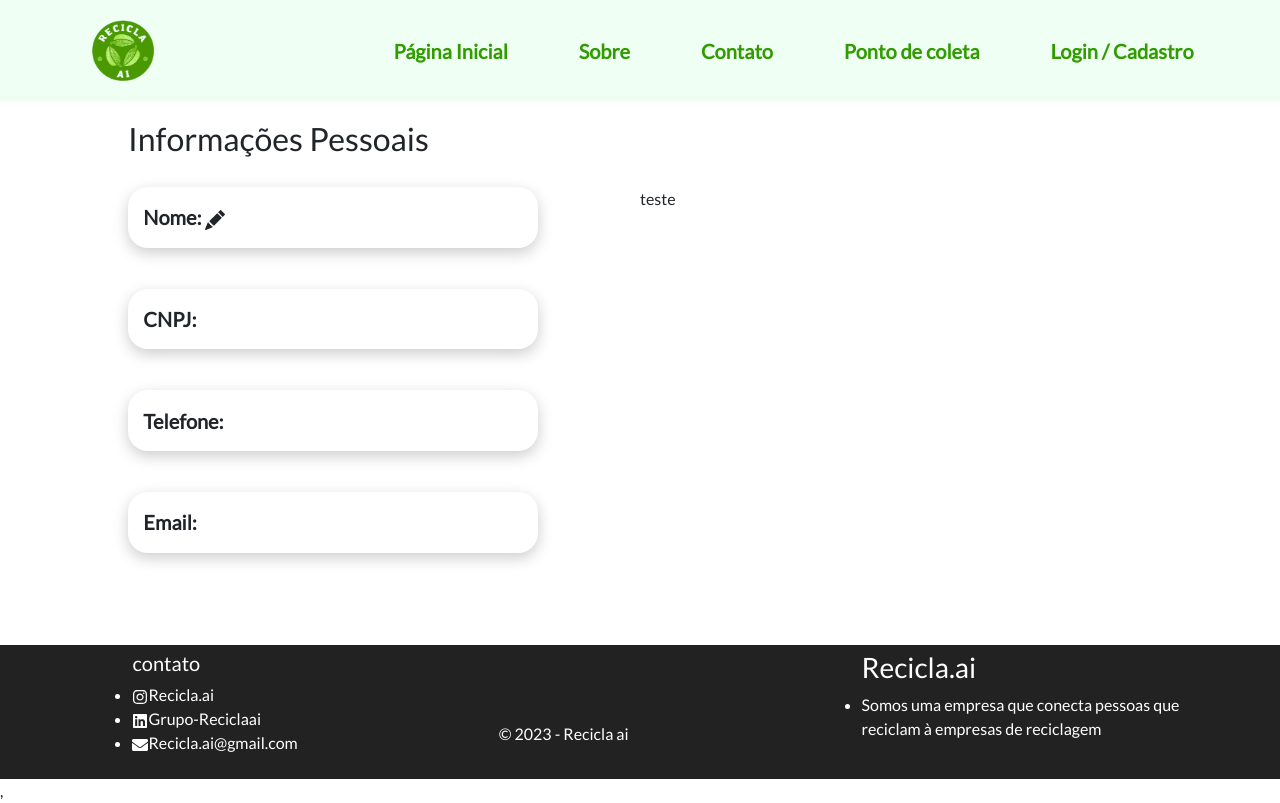
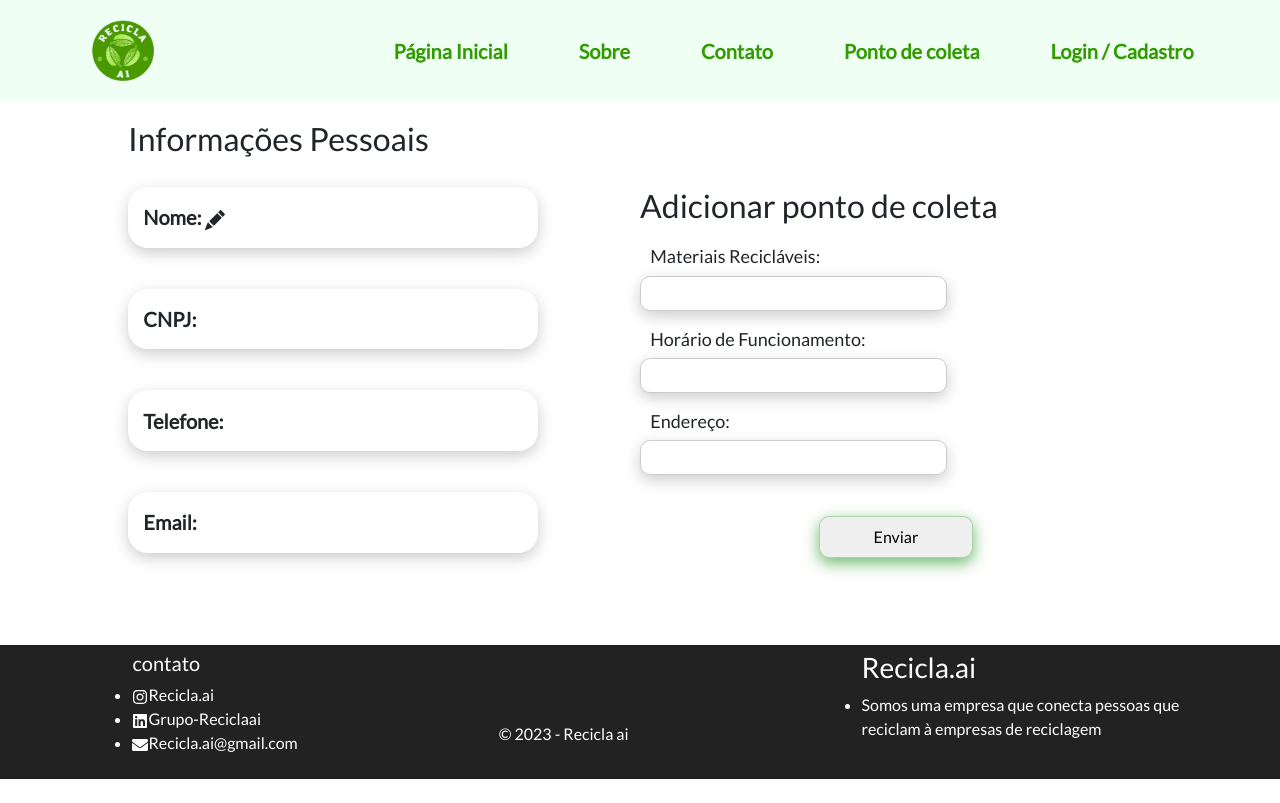
Before and after one commit to ThiagoS1lva/PGM6-Resilia, a React (Vite) app: page /perfil in a window 1280 px wide. Built offline with nearby package versions, Linux system fonts and the light colour scheme; no server answers.

Commit message:
Perfil empresa

```diff
--- a/frontend/main.jsx
+++ b/frontend/main.jsx
@@ -8,7 +8,7 @@ ReactDOM.createRoot(document.getElementById('root')).render(
     <BrowserRouter>
       <React.StrictMode>
         <App />
-      </React.StrictMode>,
+      </React.StrictMode>
     </BrowserRouter>
 
 )
--- a/frontend/src/pages/Perfil.jsx
+++ b/frontend/src/pages/Perfil.jsx
@@ -7,6 +7,9 @@ import { BsFillPencilFill } from 'react-icons/bs';
 function Perfil() {
     const { infoCliente, infoEmpresa } = useContext(Context);
     const [endereco, setEndereco] = useState(null)
+    const [materiaisReciclaveis, setMateriaisReciclaveis] = useState('');
+    const [horarioFuncionamento, setHorarioFuncionamento] = useState('');
+    const [endereco1, setEndereco1] = useState('');
 
     useEffect(() => {
         fetch(`https://viacep.com.br/ws/${infoCliente.cep}/json/`)
@@ -16,6 +19,32 @@ function Perfil() {
     }, []);
 
 
+    const enviarColeta = async () => {
+        try {
+            const response = await fetch('http://localhost:3000/Coleta', {
+                method: 'POST',
+                headers: { 'Content-Type': 'application/json' },
+                body: JSON.stringify({
+                    materiais_reciclaveis: materiaisReciclaveis,
+                    horario_funcionamento: horarioFuncionamento,
+                    endereco: endereco1,
+                    cnpj: infoEmpresa.cnpj
+                })
+            });
+
+            if (response.ok) {
+                console.log('Dados enviados com sucesso!');
+            } else {
+                console.error('Erro ao enviar os dados!');
+            }
+        } catch (error) {
+            console.error(`Erro ao enviar os dados: ${error.message}`);
+        }
+    };
+
+
+
+
     return (
         <>
             <div className={styles.container}>
@@ -23,7 +52,7 @@ function Perfil() {
                 <div className={styles.containerInfo}>
                     <div className={styles.containerInfo1}>
 
-                        <p><b> Nome:</b> {Object.keys(infoCliente).length === 0 ? infoEmpresa.nome : infoCliente.username} <BsFillPencilFill/></p>
+                        <p><b> Nome:</b> {Object.keys(infoCliente).length === 0 ? infoEmpresa.nome : infoCliente.username} <BsFillPencilFill /></p>
 
                         <p style={{ display: 'flex' }}>{Object.keys(infoCliente).length === 0 ? <b>CNPJ: </b> : <b>CEP: </b>}  {Object.keys(infoCliente).length === 0 ? infoEmpresa.cnpj : endereco.cep}</p>
 
@@ -37,10 +66,24 @@ function Perfil() {
                         {Object.keys(infoCliente).length === 0 ?
 
 
-                        <div>teste</div>
+                            <div className={styles.containerColeta}>
+                                <h2>Adicionar ponto de coleta</h2>
+                                <div className={styles.formulario}>
+                                    <label htmlFor="materiaisReciclaveis">Materiais Recicláveis:</label>
+                                    <input type="text" id="materiaisReciclaveis" value={materiaisReciclaveis} onChange={e => setMateriaisReciclaveis(e.target.value)} />
+
+                                    <label htmlFor="horarioFuncionamento">Horário de Funcionamento:</label>
+                                    <input type="text" id="horarioFuncionamento" value={horarioFuncionamento} onChange={e => setHorarioFuncionamento(e.target.value)} />
+
+                                    <label htmlFor="endereco">Endereço:</label>
+                                    <input type="text" id="endereco" value={endereco1} onChange={e => setEndereco1(e.target.value)} />
+
+                                    <button onClick={enviarColeta}>Enviar</button>
+                                </div>
+                            </div>
 
 
-                        :
+                            :
                             endereco && (
                                 <div className={styles.containerInfo2}>
                                     <p><b>Rua:</b> {endereco.logradouro}</p>
--- a/frontend/src/pages/Perfil.module.css
+++ b/frontend/src/pages/Perfil.module.css
@@ -44,3 +44,49 @@
     border-radius: 20px;
     box-shadow: 0px 5px 15px rgba(0, 0, 0, 0.2);
 }
+
+.containerColeta {
+    display: flex;
+    flex-direction: column;
+    width: 100%;
+}
+
+.formulario {
+    display: flex;
+    flex-direction: column;
+    margin-top: 2%;
+}
+.formulario label {
+    font-size: 18px;
+    margin-bottom: 1%;
+    margin-left: 2%;
+}
+
+.formulario input {
+    width: 60%;
+    margin-bottom: 3%;
+    box-shadow: 0px 5px 15px rgba(0, 0, 0, 0.2);
+    border-radius: 10px;
+    height: 40px;
+    border: 1px solid #ccc;
+    padding-left: 1%;
+}
+.formulario input:focus {
+    outline: none;
+    border: 1px solid #000;
+}
+.formulario button {
+    margin: 5% auto 0 auto;
+    width: 30%;
+    height: 15%;
+    border-radius: 10px;
+    border: 1px solid rgba(51, 158, 51, 0.349);
+    box-shadow: 0px 5px 15px rgba(51, 158, 51, 0.726);
+    transition: all 0.3s ease;
+}
+.formulario button:hover {
+    box-shadow: 0px 2px 15px rgba(0, 0, 0, 0.938);
+    border: none;
+    background-color: #ccc;
+    color: rgb(0, 0, 0);
+}
--- a/frontend/src/ui/components/Footer.jsx
+++ b/frontend/src/ui/components/Footer.jsx
@@ -27,7 +27,6 @@ function Footer() {
               </p>
           </li>
         </ul>
-
       </div>
     </footer>
   );
```
